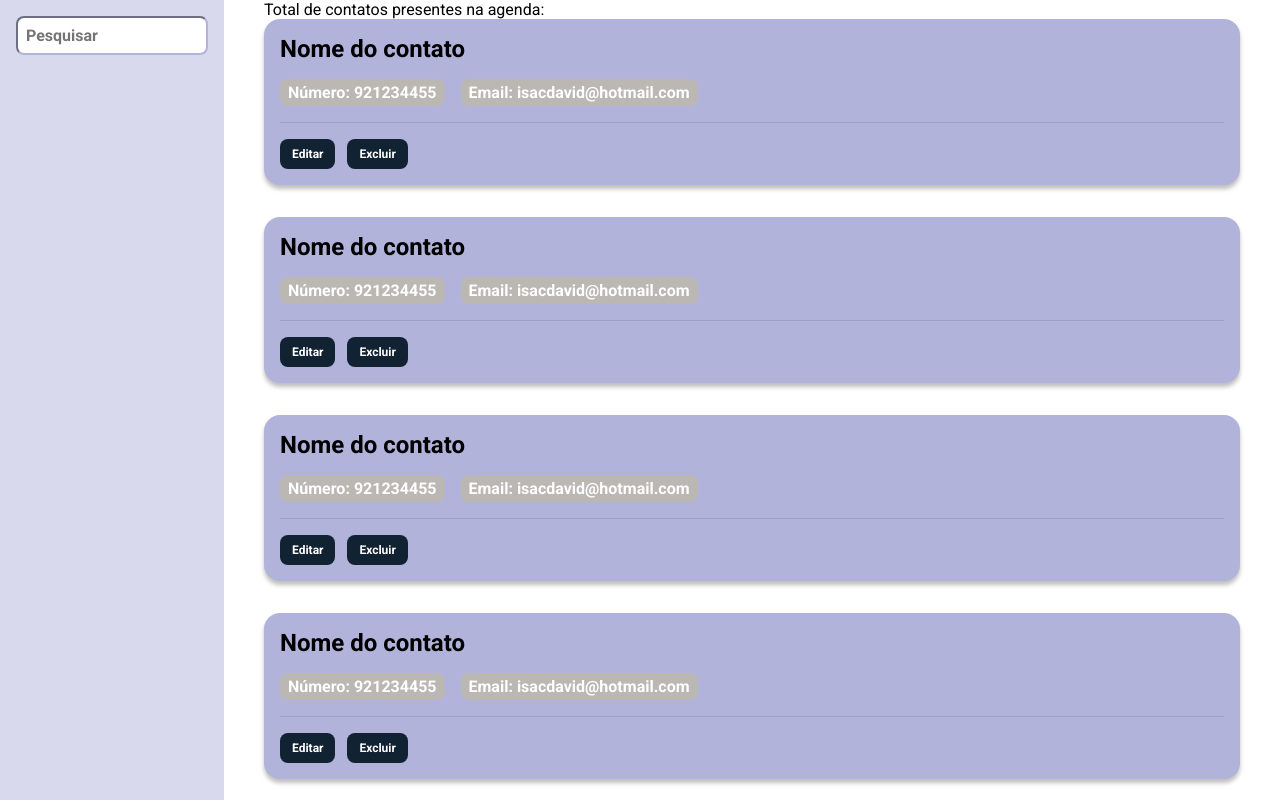
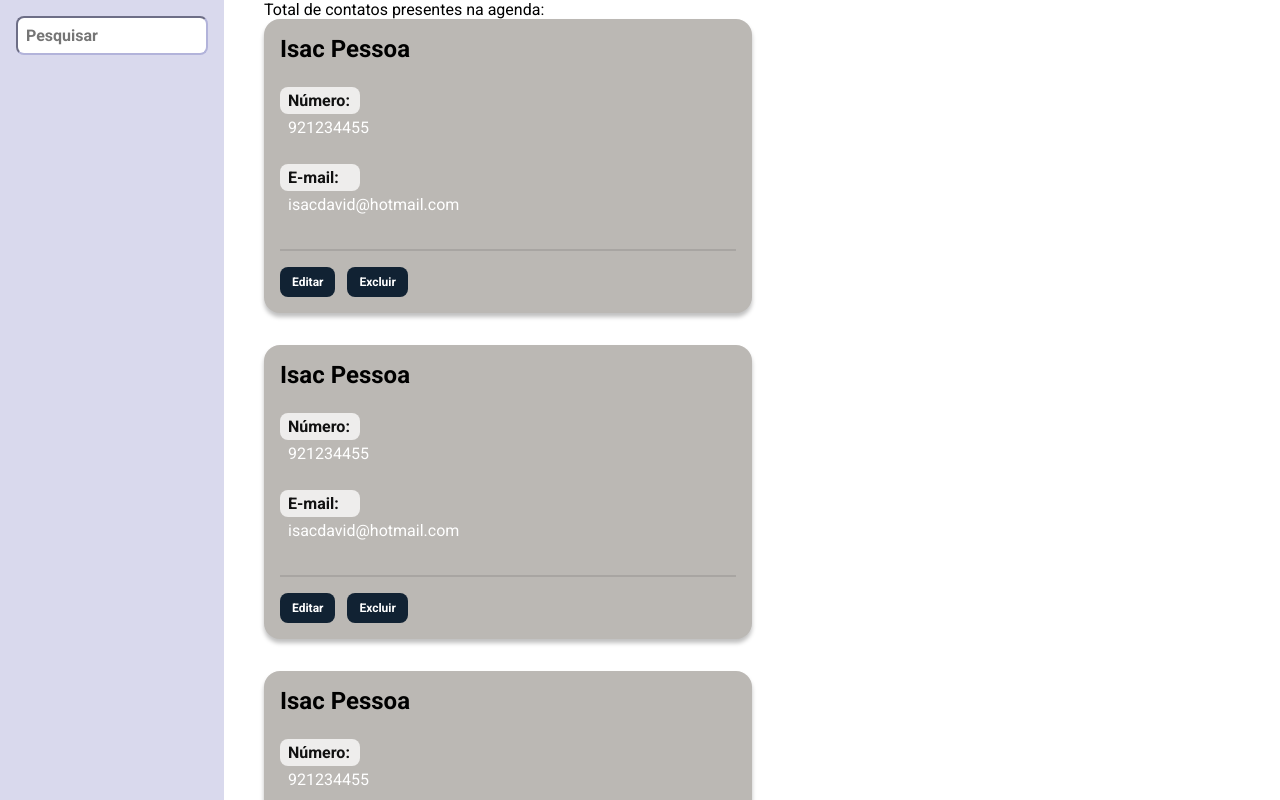
Before and after one commit to IsacPessoa/Agenda-Telefonica-Isac, a React (Create React App) app: page / in a window 1280 px wide. Built offline with nearby package versions, Linux system fonts and the light colour scheme.

Commit message:
finalizando estilização de cards de contato

```diff
--- a/src/components/Contato/index.tsx
+++ b/src/components/Contato/index.tsx
@@ -2,9 +2,11 @@ import * as S from './styles'
 
 const Contato = () => (
   <S.Card>
-    <S.Nome>Nome do contato</S.Nome>
-    <S.Tag>Número: 921234455</S.Tag>
-    <S.Tag>Email: isacdavid@hotmail.com</S.Tag>
+    <S.Nome>Isac Pessoa</S.Nome>
+    <S.Tag>Número:</S.Tag>
+    <S.Info>921234455</S.Info>
+    <S.Tag>E-mail:</S.Tag>
+    <S.Info>isacdavid@hotmail.com</S.Info>
     <S.BarraAcoes>
       <S.Botao>Editar</S.Botao>
       <S.Botao>Excluir</S.Botao>
--- a/src/components/Contato/styles.ts
+++ b/src/components/Contato/styles.ts
@@ -1,34 +1,46 @@
 import styled from 'styled-components'
 
 export const Card = styled.div`
-  background-color: #b2b3da;
+  background-color: #bbb8b4;
   box-shadow: 0px 4px 4px rgba(0, 0, 0, 0.25);
   padding: 16px;
   margin-bottom: 32px;
   border-radius: 16px;
+  width: 50%;
 `
 
 export const Nome = styled.h3`
   font-weight: bold;
   font-size: 24px;
+  margin-bottom: 24px;
 `
 
 export const Tag = styled.span`
   padding: 4px 8px;
   font-size: 16px;
   font-weight: bold;
+  color: #111;
+  background-color: #eeedec;
+  border-radius: 8px;
+  width: 80px;
+  display: flex;
+`
+
+export const Info = styled.textarea`
+  padding: 4px 8px;
+  font-size: 16px;
   color: #fff;
-  background-color: #bbb8b4;
+  background-color: transparent;
   border-radius: 8px;
-  margin-right: 16px;
-  margin-top: 16px;
   display: inline-block;
+  resize: none;
+  border: none;
 `
 
 export const BarraAcoes = styled.div`
-  border-top: 1px solid rgba(0, 0, 0, 0.1);
+  border-top: 2px solid rgba(0, 0, 0, 0.1);
   padding-top: 16px;
-  margin-top: 16px;
+  margin-top: 8px;
 `
 
 export const Botao = styled.button`
```
